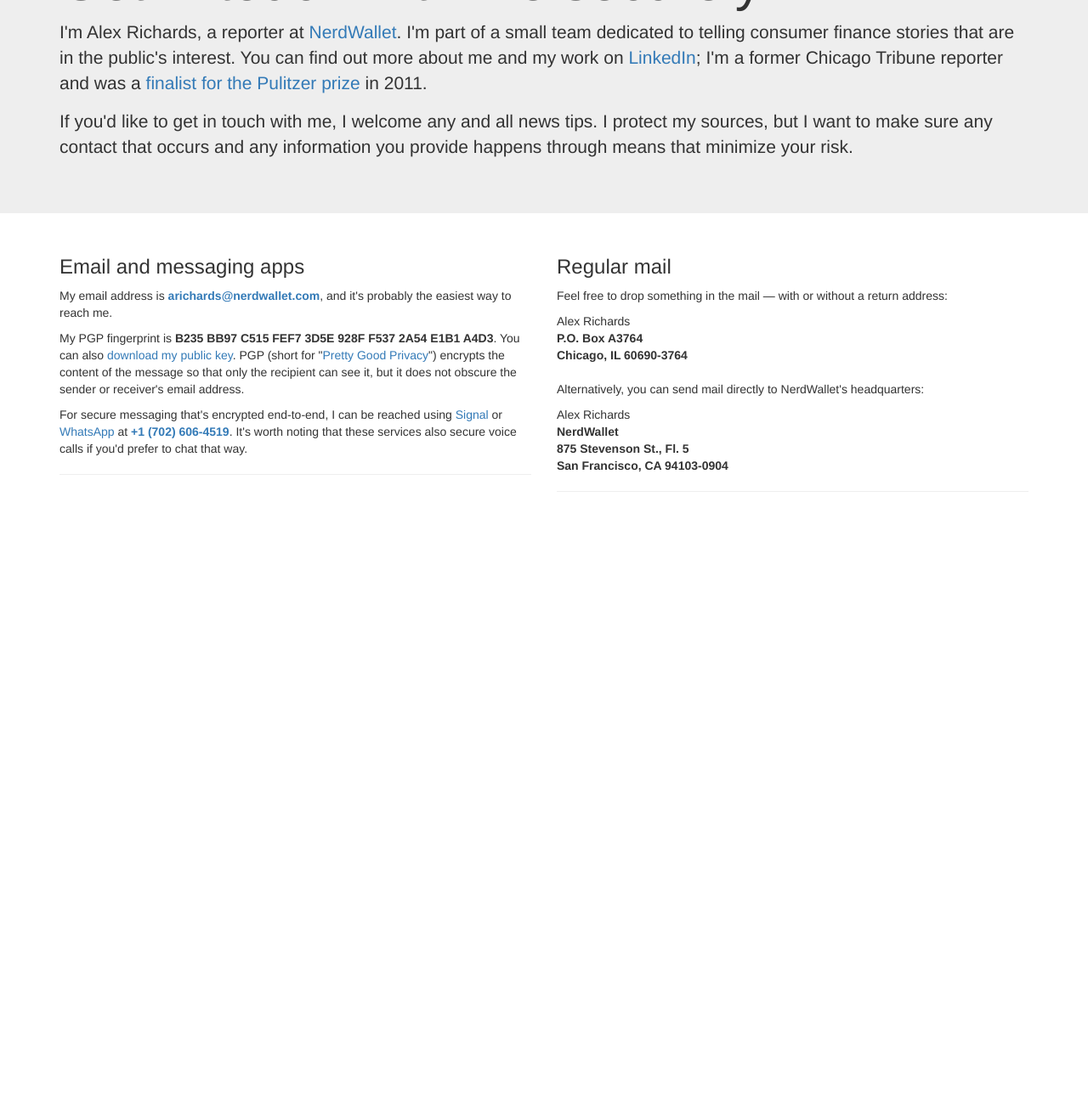
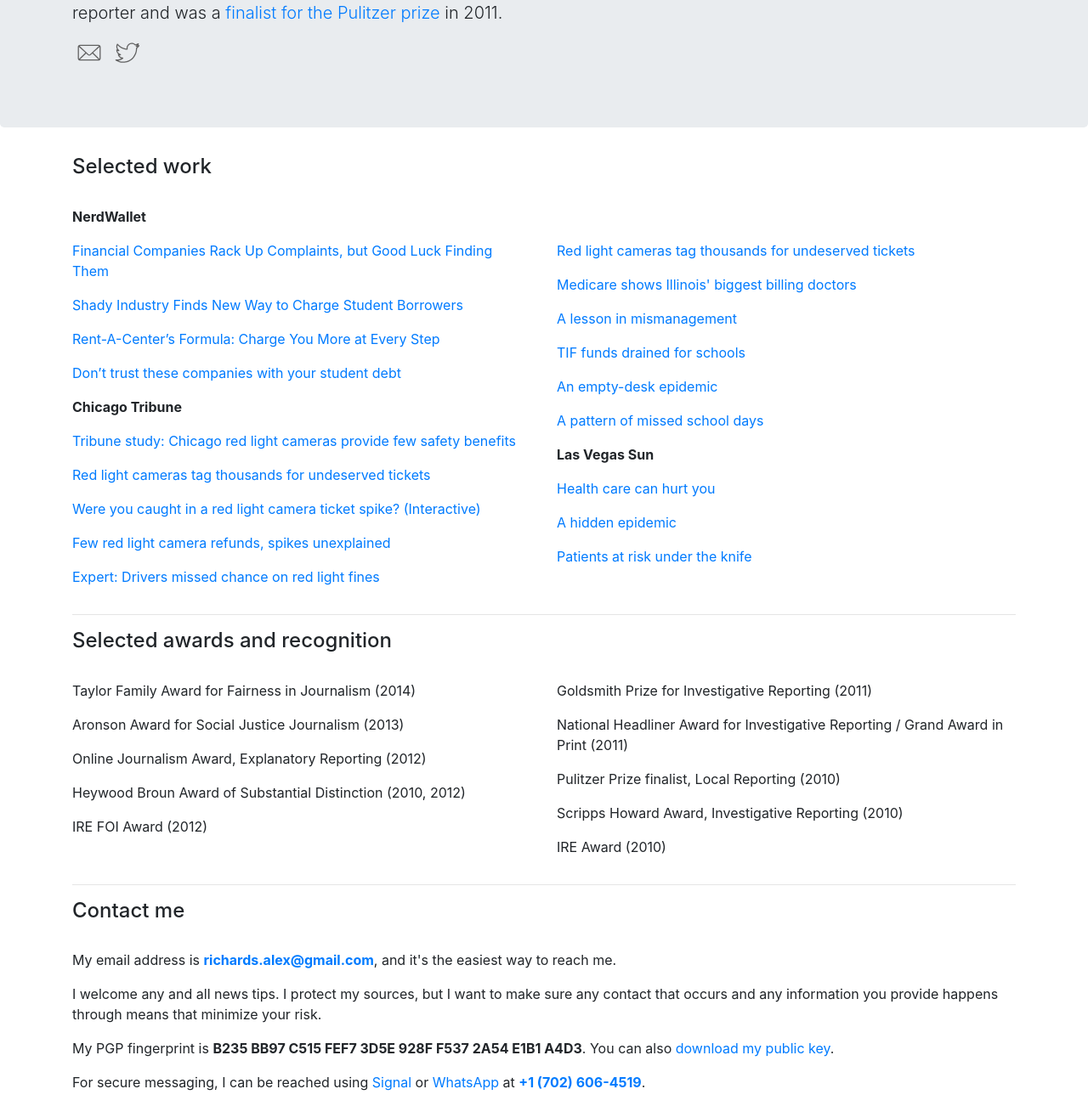
Before and after one commit to richardsalex/richardsalex.github.io, a plain HTML site: page index.html in a window 1280 px wide. Shown: the part 124-1426 px from the top of the page at 85% size. Before the commit the page ends 800 px from the top, so only its background shows below. Drawn offline with nearby package versions, Linux system fonts and the light colour scheme.

Commit message:
2019 overhaul

```diff
--- a/index.html
+++ b/index.html
@@ -1,44 +1,88 @@
 <!DOCTYPE html>
 <html lang="en">
     <head>
-        <title>How to get in touch</title>
-		<link href="https://maxcdn.bootstrapcdn.com/bootstrap/3.3.7/css/bootstrap.min.css" rel="stylesheet" integrity="sha384-BVYiiSIFeK1dGmJRAkycuHAHRg32OmUcww7on3RYdg4Va+PmSTsz/K68vbdEjh4u" crossorigin="anonymous">
+        <title>Alex Richards</title>
+		<link rel="stylesheet" href="https://stackpath.bootstrapcdn.com/bootstrap/4.2.1/css/bootstrap.min.css" integrity="sha384-GJzZqFGwb1QTTN6wy59ffF1BuGJpLSa9DkKMp0DgiMDm4iYMj70gZWKYbI706tWS" crossorigin="anonymous">
 		<meta name="viewport" content="width=device-width, initial-scale=1">
 	</head>
 	<body>
         <div class="jumbotron">
             <div class="container">
-                <h1 class="display-3">Get in touch with me securely.</h1>
-                <p>I'm Alex Richards, a reporter at <a href="https://www.nerdwallet.com">NerdWallet</a>. I'm part of a small team dedicated to telling consumer finance stories that are in the public's interest. You can find out more about me and my work on <a href="https://www.linkedin.com/in/alex-richards">LinkedIn</a>; I'm a former Chicago Tribune reporter and was a <a href="http://www.pulitzer.org/finalists/marshall-allen-and-alex-richards">finalist for the Pulitzer prize</a> in 2011.</p>
-                <p>If you'd like to get in touch with me, I welcome any and all news tips. I protect my sources, but I want to make sure any contact that occurs and any information you provide happens through means that minimize your risk.</p>
-            </div>
+                <p class="lead">I'm <strong>Alex Richards</strong>, an editor at <a href="https://www.nerdwallet.com">NerdWallet</a>. I'm part of <a href="https://www.nerdwallet.com/blog/nerdwallet-investigative-journalism/">a small team</a> dedicated to telling consumer finance stories that are in the public's interest. You can find out more about me and my work on <a href="https://www.linkedin.com/in/alex-richards">LinkedIn</a>; I'm a former Chicago Tribune reporter and was a <a href="http://www.pulitzer.org/finalists/marshall-allen-and-alex-richards">finalist for the Pulitzer prize</a> in 2011.</p>
+				<a href="mailto:richards.alex@gmail.com"><img src="email.svg" height="40" width="40"></a>
+				<a href="https://twitter.com/alexrichards" target="_blank"><img src="twit.svg" height="40" width="40"></a>
+			</div>
         </div>
         <div class="container">
             <div class="row">
-                <div class="col-md-6">
-                    <h3>Email and messaging apps</h3>
-                    <p>My email address is <a href="mailto:arichards@nerdwallet.com"><strong>arichards@nerdwallet.com</strong></a>, and it's probably the easiest way to reach me.</p>
-                    <p>My PGP fingerprint is <strong>B235 BB97 C515 FEF7 3D5E  928F F537 2A54 E1B1 A4D3</strong>. You can also <a href="/alex_richards_B235BB97C515FEF73D5E928FF5372A54E1B1A4D3.asc">download my public key</a>. PGP (short for "<a href="https://en.wikipedia.org/wiki/Pretty_Good_Privacy">Pretty Good Privacy</a>") encrypts the content of the message so that only the recipient can see it, but it does not obscure the sender or receiver's email address.</p>
-                    <p>For secure messaging that's encrypted end-to-end, I can be reached using <a href="https://whispersystems.org/">Signal</a> or <a href="https://www.whatsapp.com/">WhatsApp</a> at <strong><a href="tel:+17026064519">+1 (702) 606-4519</a></strong>. It's worth noting that these services also secure voice calls if you'd prefer to chat that way.</p>
-                    <hr>
-                </div>
-                <div class="col-md-6">
-                    <h3>Regular mail</h3>
-                    <p>Feel free to drop something in the mail — with or without a return address:</p>
-                    <address>
-                    Alex Richards<br>
-                    <strong>P.O. Box A3764<br>
-                    Chicago, IL 60690-3764</strong></address>
-                    <p>Alternatively, you can send mail directly to NerdWallet's headquarters:</p>
-                    <address>
-                    Alex Richards<br>
-                    <strong>NerdWallet<br>
-                    875 Stevenson St., Fl. 5<br>
-                    San Francisco, CA 94103-0904</strong></address>
-                    <hr>
+				<div class="col-lg-12">
+					<h4>Selected work</h4><br />
+				</div>
+			</div>
+			<p class="font-weight-bold">NerdWallet<p>
+			<div class="row">
+				<div class="col-md">
+					<p><a href="https://www.nerdwallet.com/blog/finance/company-complaints-cfpb-scrutiny/" target="_blank">Financial Companies Rack Up Complaints, but Good Luck Finding Them</a></p>
+					<p><a href="https://www.nerdwallet.com/blog/loans/student-loans/shady-industry-finds-new-way-to-charge-student-borrowers/" target="_blank">Shady Industry Finds New Way to Charge Student Borrowers</a></p>
+					<p><a href="https://www.nerdwallet.com/blog/finance/rent-a-center-prices/" target="_blank">Rent-A-Center’s Formula: Charge You More at Every Step</a></p>
+					<p><a href="https://www.nerdwallet.com/blog/dont-trust-companies-student-debt/" target="_blank">Don’t trust these companies with your student debt</a></p>
+					<p class="font-weight-bold">Chicago Tribune<p>
+					<p><a href="https://www.chicagotribune.com/ct-red-light-camera-safety-met-20141219-story.html" target="_blank">Tribune study: Chicago red light cameras provide few safety benefits</a></p>
+					<p><a href="https://www.chicagotribune.com/news/ct-red-light-camera-ticket-spikes-met-20140717-story.html" target="_blank">Red light cameras tag thousands for undeserved tickets</a></p>
+					<p><a href="http://apps.chicagotribune.com/news/local/red-light-camera-tickets/" target="_blank">Were you caught in a red light camera ticket spike? (Interactive)</a></p>
+					<p><a href="https://www.chicagotribune.com/news/ct-red-light-camera-refunds-20141002-story.html" target="_blank">Few red light camera refunds, spikes unexplained</a></p>
+					<p><a href="https://www.chicagotribune.com/news/ct-red-light-camera-appeals-met-0721-20140718-story.html" target="_blank">Expert: Drivers missed chance on red light fines</a></p>
+
+				</div>
+				<div class="col-md" padding-top="30px">
+					<p><a href="https://www.chicagotribune.com/news/ct-red-light-camera-ticket-spikes-met-20140717-story.html" target="_blank">Red light cameras tag thousands for undeserved tickets</a></p>
+					<p><a href="https://www.chicagotribune.com/business/ct-xpm-2014-04-10-ct-medicare-illinois-0411-biz-20140411-story.html" target="_blank">Medicare shows Illinois' biggest billing doctors</a></p>
+					<p><a href="http://apps.chicagotribune.com/bond-debt/cps-bonds.html" target="_blank">A lesson in mismanagement</a></p>
+					<p><a href="http://apps.chicagotribune.com/bond-debt/modern-schools.html" target="_blank">TIF funds drained for schools</a></p>
+					<p><a href="https://www.chicagotribune.com/investigations/ct-xpm-2012-11-11-ct-met-truancy-mainbar-20121111-story.html" target="_blank">An empty-desk epidemic</a></p>
+					<p><a href="http://media.apps.chicagotribune.com/truancy/graphic.html" target="_blank">A pattern of missed school days</a></p>
+					<p class="font-weight-bold">Las Vegas Sun</p>
+					<p><a href="https://lasvegassun.com/news/2010/jun/27/health-care-can-harm-you/" target="_blank">Health care can hurt you</a></p>
+					<p><a href="https://lasvegassun.com/news/2010/aug/08/hidden-epidemic/" target="_blank">A hidden epidemic</a></p>
+					<p><a href="https://lasvegassun.com/news/2010/sep/19/patients-risk-under-knife/" target="_blank">Patients at risk under the knife</a></p>
+				</div>
+			</div>
+		</div>
+		<div class="container">
+		<hr>
+            <div class="row">
+				<div class="col-lg-12">
+					<h4>Selected awards and recognition</h4><br />
+				</div>
+			</div>
+			<div class="row">
+				<div class="col-md">
+					<p>Taylor Family Award for Fairness in Journalism (2014)</p>
+					<p>Aronson Award for Social Justice Journalism (2013)</p>
+					<p>Online Journalism Award, Explanatory Reporting (2012)</p>
+					<p>Heywood Broun Award of Substantial Distinction (2010, 2012)</p>
+					<p>IRE FOI Award (2012)</p>
+				</div>
+				<div class="col-md">
+					<p>Goldsmith Prize for Investigative Reporting (2011)</p>
+					<p>National Headliner Award for Investigative Reporting / Grand Award in Print (2011)</p>
+					<p>Pulitzer Prize finalist, Local Reporting (2010)</p>
+					<p>Scripps Howard Award, Investigative Reporting (2010)</p>
+					<p>IRE Award (2010)</p>
+				</div>
+			</div>
+		</div>
+		<div class="container">
+		<hr>
+			<div class="row">
+                <div class="col-lg">
+                    <h4>Contact me</h4><br />
+                    <p>My email address is <a href="mailto:richards.alex@gmail.com"><strong>richards.alex@gmail.com</strong></a>, and it's the easiest way to reach me.</p>
+					<p>I welcome any and all news tips. I protect my sources, but I want to make sure any contact that occurs and any information you provide happens through means that minimize your risk.</p>
+                    <p>My PGP fingerprint is <strong>B235 BB97 C515 FEF7 3D5E  928F F537 2A54 E1B1 A4D3</strong>. You can also <a href="/alex_richards_B235BB97C515FEF73D5E928FF5372A54E1B1A4D3.asc">download my public key</a>. </p>
+                    <p>For secure messaging, I can be reached using <a href="https://whispersystems.org/">Signal</a> or <a href="https://www.whatsapp.com/">WhatsApp</a> at <strong><a href="tel:+17026064519">+1 (702) 606-4519</a></strong>.</p>
                 </div>
             </div>
         </div>
 	</body>
-<!-- Hi, I hope you've enjoyed this mediocre HTML I wrote. -->
 </html>
```
Also changed, not shown: email.svg (added), twit.svg (added).
